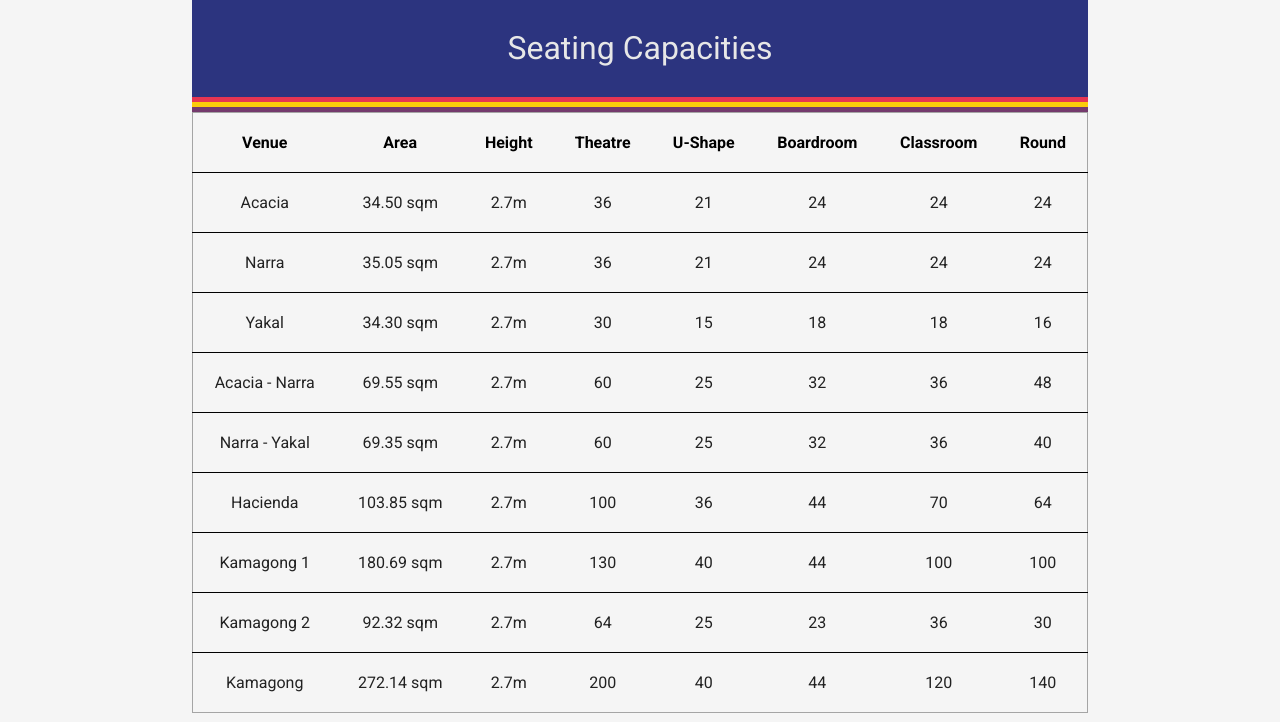
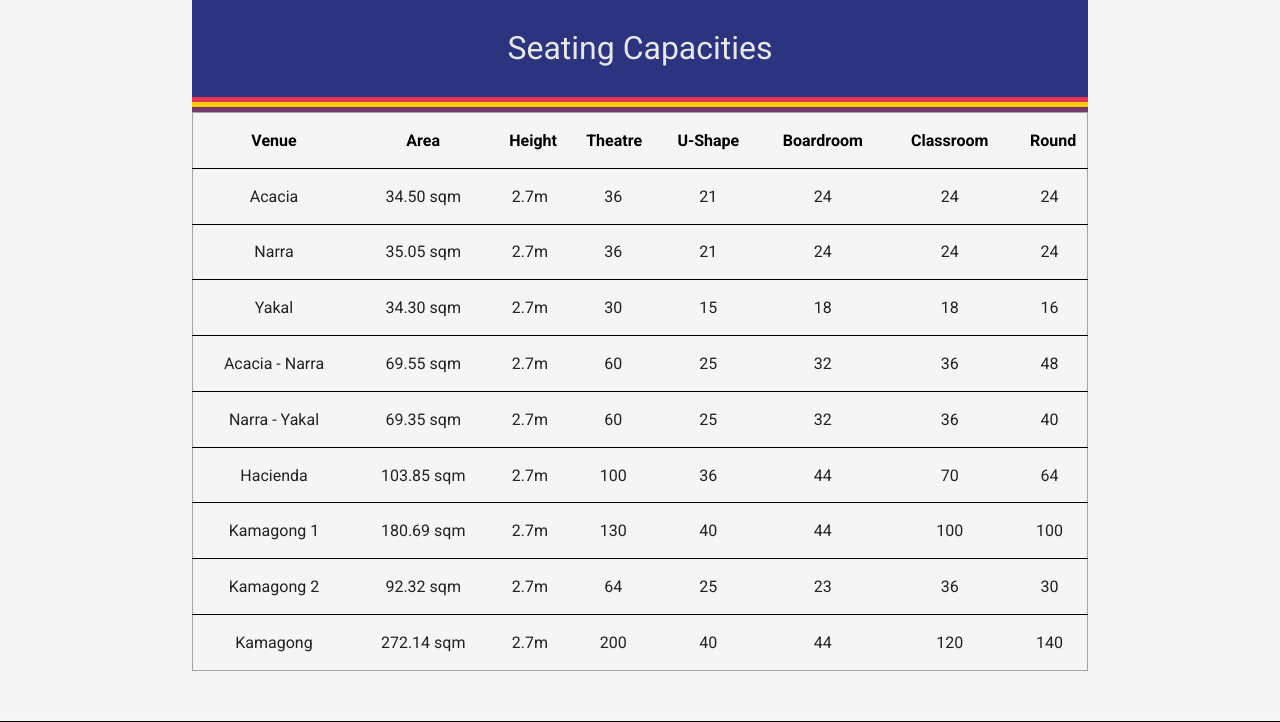
Before and after one commit to Angel0zz/wwhSample, a PHP site: page /pages/Meetings-page.html in a window 1280 px wide. Shown: the part 2736-3458 px from the top of the page. Run offline with PHP 8.4, Linux system fonts and the light colour scheme.

Commit message:
Update m&eStyle.css

```diff
--- a/stylesCSS/m&eStyle.css
+++ b/stylesCSS/m&eStyle.css
@@ -229,7 +229,7 @@ td{
 }
 td, th {
     text-align: center;
-    padding: 20px;
+    padding: 2%;
 
 }
 
```
